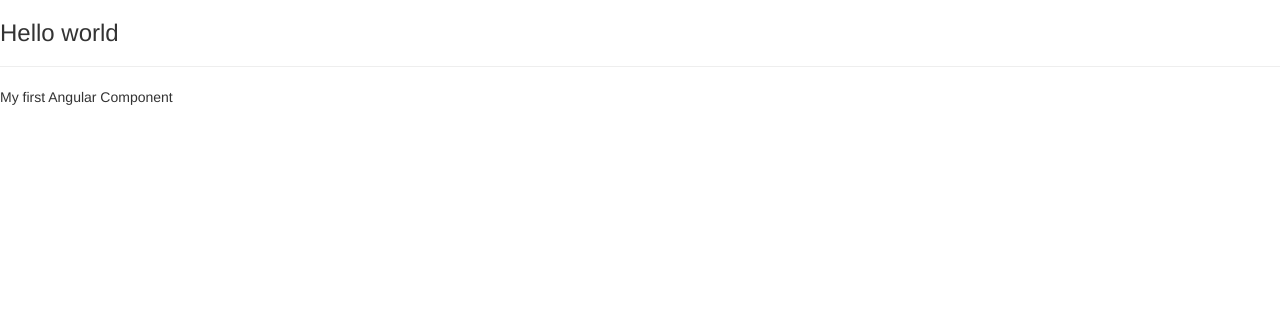
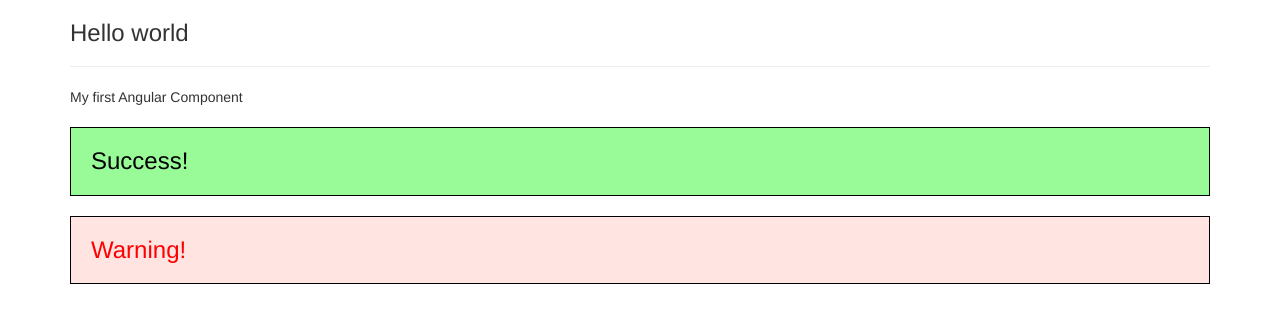
Before and after one commit to thmsagc/learning-angular, an Angular app: page / in a window 1280 px wide. Shown: the top 322 px of the page. Built offline with nearby package versions, Linux system fonts and the light colour scheme.

Commit message:
Success and Alert components with styles.

```diff
--- a/src/app/app.component.html
+++ b/src/app/app.component.html
@@ -1,3 +1,11 @@
-<h3>Hello world</h3>
-<hr>
-<app-server></app-server>
+<div class="container">
+  <div class="row">
+    <div class="col-xs-12">
+      <h3>Hello world</h3>
+      <hr>
+      <app-server></app-server>
+      <app-success></app-success>
+      <app-warning></app-warning>
+    </div>
+  </div>
+</div>
--- a/src/app/app.module.ts
+++ b/src/app/app.module.ts
@@ -3,11 +3,15 @@
 
 import { AppComponent } from './app.component';
 import {ServerComponent} from "./server/server.component";
+import {WarningComponent} from "./warning/warning.component";
+import {SuccessComponent} from "./success/success.component";
 
 @NgModule({
   declarations: [
     AppComponent,
-    ServerComponent
+    ServerComponent,
+    WarningComponent,
+    SuccessComponent
   ],
   imports: [
     BrowserModule
--- /dev/null
+++ b/src/app/success/success.component.css
@@ -0,0 +1,6 @@
+h3 {
+  color: black;
+  padding: 20px;
+  background-color: palegreen;
+  border: 1px solid black;
+}
--- /dev/null
+++ b/src/app/success/success.component.html
@@ -0,0 +1 @@
+<h3>Success!</h3>
--- /dev/null
+++ b/src/app/warning/warning.component.css
@@ -0,0 +1,6 @@
+h3 {
+  color: red;
+  background-color: mistyrose;
+  padding: 20px;
+  border: 1px solid black;
+}
--- /dev/null
+++ b/src/app/warning/warning.component.html
@@ -0,0 +1 @@
+<h3>Warning!</h3>
```
Also changed, not shown: src/app/success/success.component.ts (added, +10 -0 lines), src/app/warning/warning.component.ts (added, +10 -0 lines).
